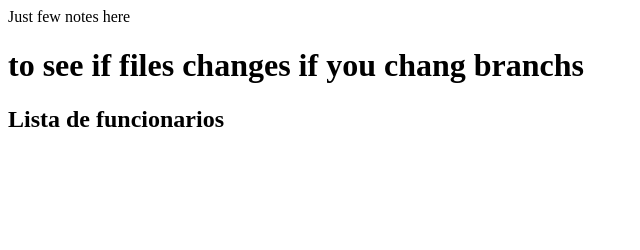
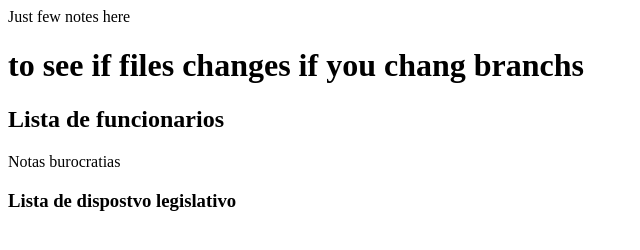
Before and after one commit to Tenebreezy/shopping, a plain HTML site: page index.html in a window 1280 px wide. Shown: the whole page, without its empty margins (0-640 px from the left). Drawn offline with Linux system fonts and the light colour scheme.

Commit message:
novas notas legislativas

```diff
--- a/index.html
+++ b/index.html
@@ -7,6 +7,9 @@
 
 <h2>Lista de funcionarios</h2>
 
+<span>Notas burocratias</span>
+<h3>Lista de dispostvo legislativo</h3>
+
 </body>
 
 </html>
```
